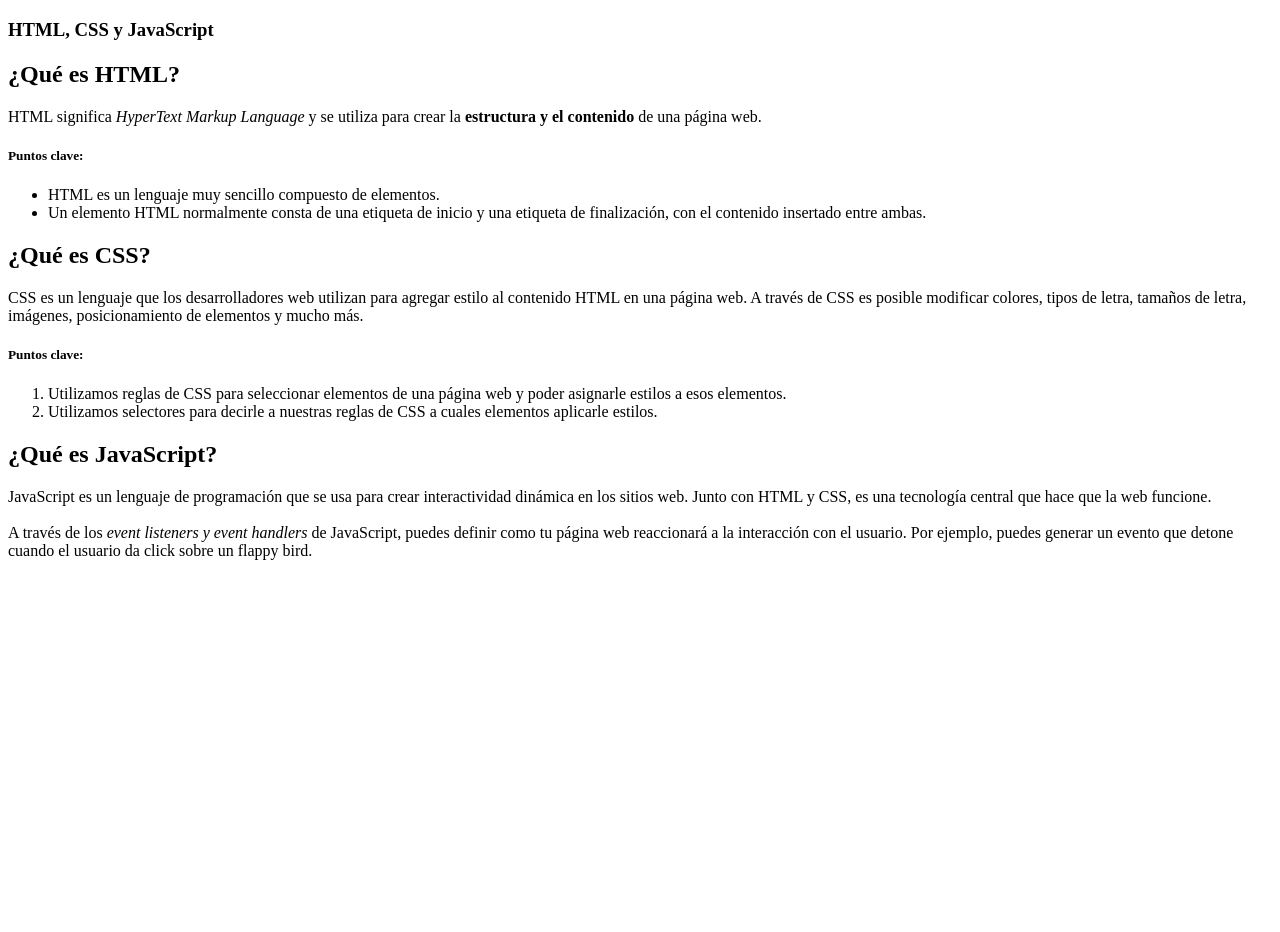
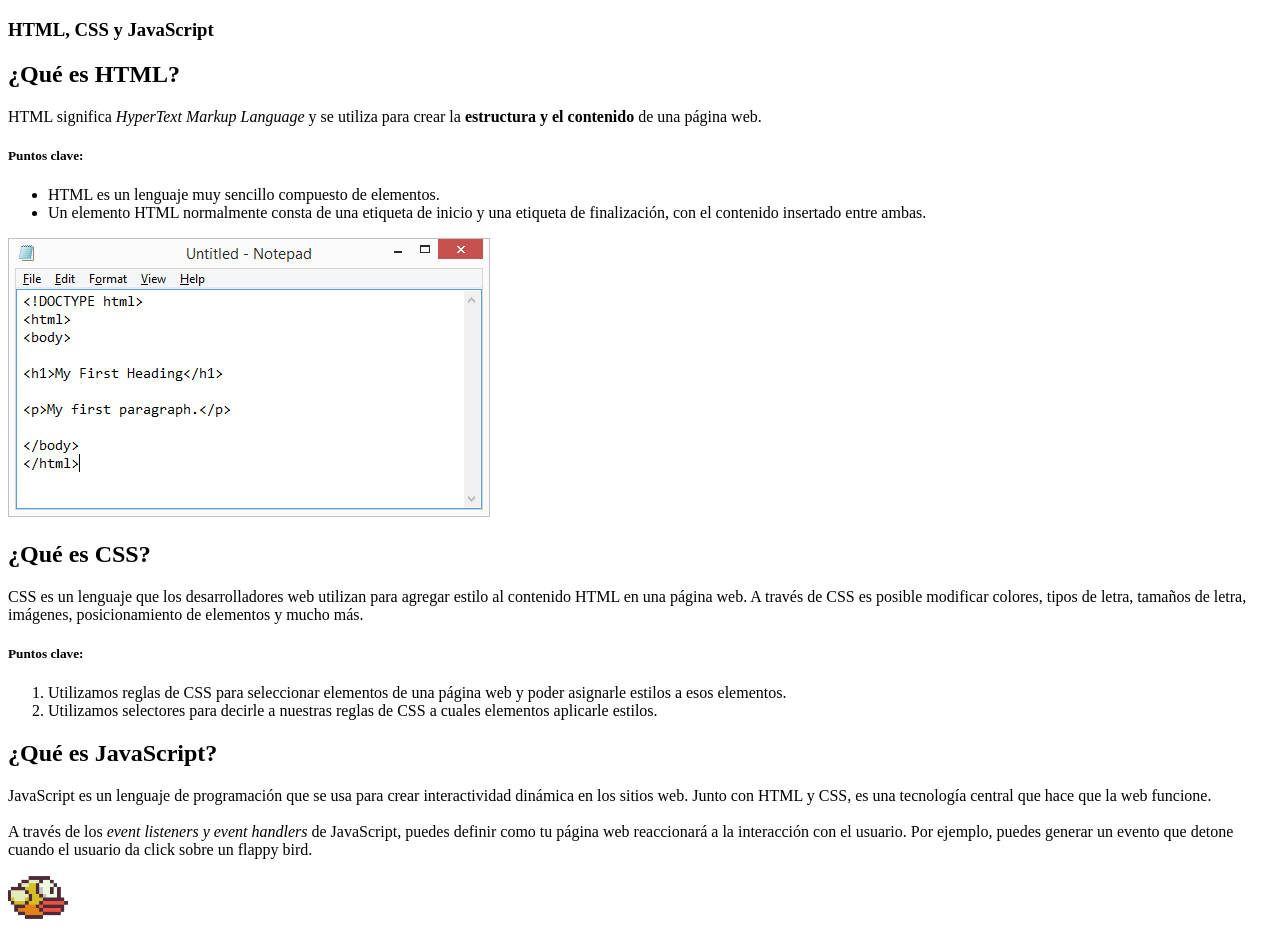
Before and after one commit to valefgr/intro-web-html-img-11, a plain HTML site: page index.html in a window 1280 px wide. Shown: the part 61-993 px from the top of the page. Before the commit the page ends 800 px from the top, so only its background shows below. Drawn offline with Linux system fonts and the light colour scheme.

Commit message:
agregue imagenes

```diff
--- a/index.html
+++ b/index.html
@@ -26,9 +26,9 @@
         </li>
       </ul>
 
-      <!-- Agrega div con clase html-img -->
-      <!-- Dentro del div con clase html-img, agrega una imágen
-        cuyo src apunte a html-img.png -->
+
+    <div class="html-img">
+      <img src="html-img.png">
     </div>
 
     <div class="css-exp">
@@ -68,9 +68,9 @@
       </p>
     </div>
 
-    <!-- Agrega div con clase flappy-js -->
-    <!-- Dentro del div con clase flappy-js, agrega una imágen
-        cuyo src apunte a flappy-bird.png -->
+    <div class="flappy-js">
+    <img src="flappy-bird.png">
+    </div>
 
   </body>
 </html>
```
